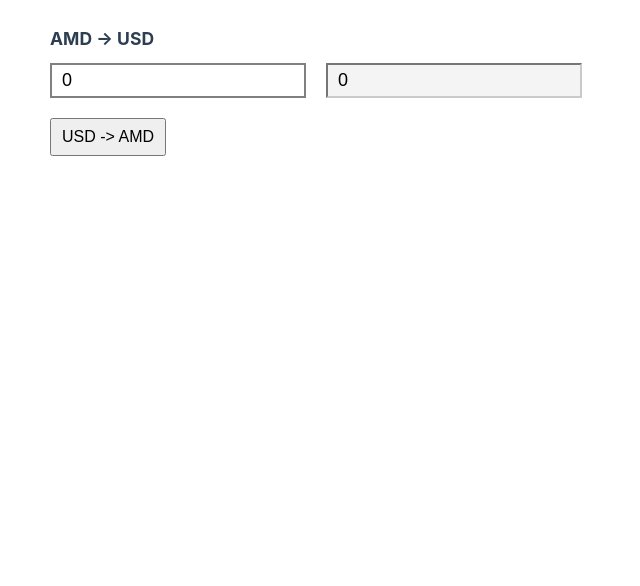
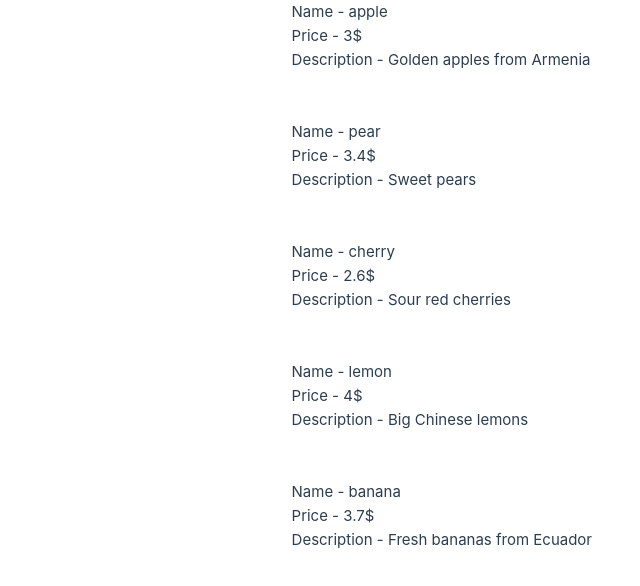
Before and after one commit to annadovlatyn/Vue-project, a Vue app: page / in a window 1280 px wide. Shown: the top 586 px of the page, without its empty margins (48-688 px from the left). Built offline with nearby package versions, Linux system fonts and the light colour scheme.

Commit message:
fruits components

```diff
--- a/src/App.vue
+++ b/src/App.vue
@@ -1,17 +1,48 @@
 <script>
-import Exchange from './components/Exchange.vue';
+import Product from './components/Product.vue';
 
 export default {
   components: {
-    Exchange
+    Product
   },
+  data(){
+    return {
+      fruits: [
+        {
+          name: 'apple',
+          price: '3$',
+          description: 'Golden apples from Armenia'
+        },
+        {
+          name: 'pear',
+          price: '3.4$',
+          description: 'Sweet pears'
+        },
+        {
+          name: 'cherry',
+          price: '2.6$',
+          description: 'Sour red cherries'
+        },
+        {
+          name: 'lemon',
+          price: '4$',
+          description: 'Big Chinese lemons'
+        },
+        {
+          name: 'banana',
+          price: '3.7$',
+          description: 'Fresh bananas from Ecuador'
+        },
+      ]
+    }
+  }
 };
 </script>
 
 
 <template>
   <main>
-  <Exchange />
+  <Product v-for="fruit of fruits" :fruits="fruit"/>
 </main>
 </template>
 <style>
--- /dev/null
+++ b/src/components/Description.vue
@@ -0,0 +1,13 @@
+<script>
+
+export default {
+  props: {
+    value: String,
+  }
+};
+</script>
+
+<template>
+    <p>Description - {{ value }}</p>
+
+</template>
--- /dev/null
+++ b/src/components/Name.vue
@@ -0,0 +1,13 @@
+<script>
+
+export default {
+  props: {
+    value: String,
+  }
+};
+</script>
+
+<template>
+    <p>Name - {{ value }}</p>
+
+</template>
--- /dev/null
+++ b/src/components/Price.vue
@@ -0,0 +1,13 @@
+<script>
+
+export default {
+  props: {
+    value: Number,
+  }
+};
+</script>
+
+<template>
+    <p>Price - {{ value }}</p>
+
+</template>
--- /dev/null
+++ b/src/components/Product.vue
@@ -0,0 +1,26 @@
+<script>
+import Name from './Name.vue'
+import Price from './Price.vue'
+import Description from './Description.vue'
+
+export default {
+  components: {
+    Name,
+    Price,
+    Description,
+  },
+  props:{
+    fruits: Object,
+  }
+};
+</script>
+
+
+<template>
+
+<Name :value='fruits.name' />
+<Price :value='fruits.price' />
+<Description :value='fruits.description' />
+<br/><br/>
+
+</template>
```
